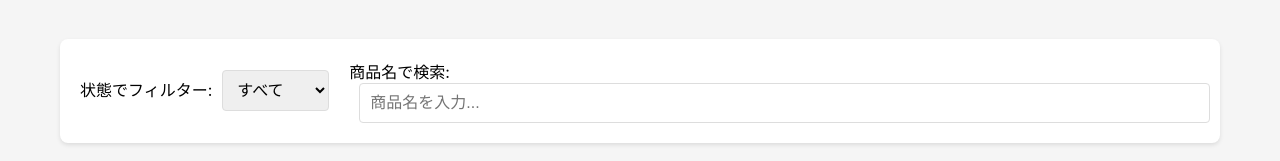
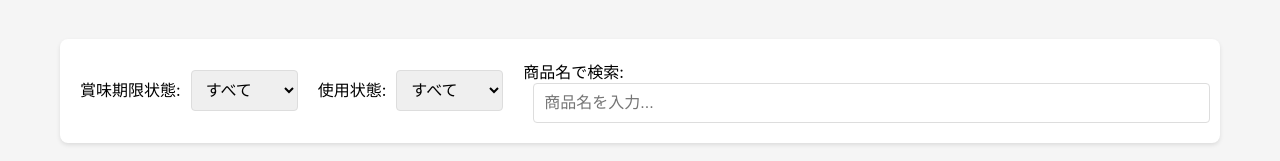
Before and after one commit to keiichiaoki0110/shoumikigen-kanri, a React (Create React App) app in the folder frontend/: page /items in a window 1280 px wide. Shown: the part 195-356 px from the top of the page. Built offline with nearby package versions, Linux system fonts and the light colour scheme; no server answers; sample sign-in values are in the browser's storage.

Commit message:
商品管理に使用状態フィルター機能を追加

```diff
--- a/frontend/src/components/ItemList.js
+++ b/frontend/src/components/ItemList.js
@@ -8,6 +8,7 @@ const ItemList = () => {
   const [categories, setCategories] = useState([]);
   const [loading, setLoading] = useState(true);
   const [filter, setFilter] = useState('all');
+  const [usageFilter, setUsageFilter] = useState('all');
   const [searchTerm, setSearchTerm] = useState('');
 
   useEffect(() => {
@@ -77,8 +78,9 @@ const ItemList = () => {
   const filteredItems = items.filter(item => {
     const status = getItemStatus(item.expiry_date);
     const matchesFilter = filter === 'all' || status === filter;
+    const matchesUsageFilter = usageFilter === 'all' || item.usage_status === usageFilter;
     const matchesSearch = item.item_name.toLowerCase().includes(searchTerm.toLowerCase());
-    return matchesFilter && matchesSearch;
+    return matchesFilter && matchesUsageFilter && matchesSearch;
   });
 
   if (loading) {
@@ -96,7 +98,7 @@ const ItemList = () => {
       <div className="card" style={{ marginBottom: '20px' }}>
         <div style={{ display: 'flex', gap: '20px', alignItems: 'center', flexWrap: 'wrap' }}>
           <div>
-            <label>状態でフィルター:</label>
+            <label>賞味期限状態:</label>
             <select
               value={filter}
               onChange={(e) => setFilter(e.target.value)}
@@ -107,6 +109,20 @@ const ItemList = () => {
               <option value="fresh">新鮮</option>
               <option value="warning">注意</option>
               <option value="expired">期限切れ</option>
+            </select>
+          </div>
+          <div>
+            <label>使用状態:</label>
+            <select
+              value={usageFilter}
+              onChange={(e) => setUsageFilter(e.target.value)}
+              className="form-control"
+              style={{ width: 'auto', marginLeft: '10px' }}
+            >
+              <option value="all">すべて</option>
+              <option value="unused">未使用</option>
+              <option value="in_use">使用中</option>
+              <option value="used">使用済み</option>
             </select>
           </div>
           <div style={{ flex: 1 }}>
```
